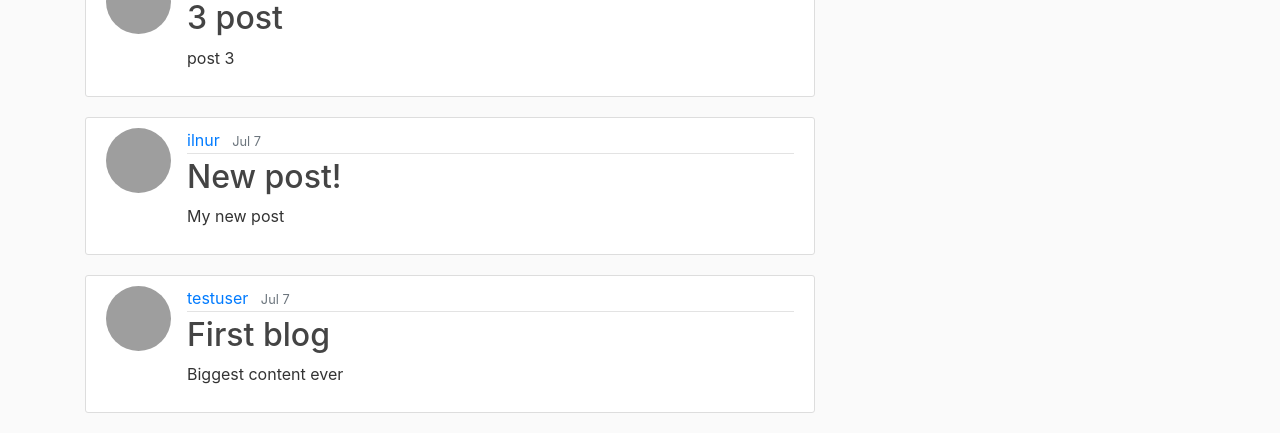
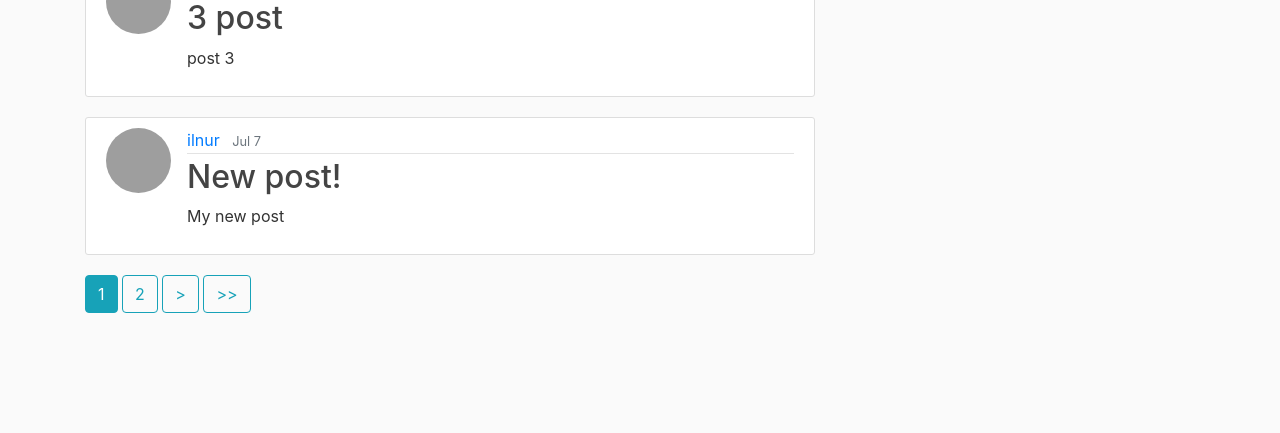
Before and after one commit to IRKhabibullin/DjangoBlog, a Django app: page / in a window 1280 px wide. Shown: the part 653-1086 px from the top of the page. After the commit the page ends 966 px from the top, so only its background shows below. Run offline with Django 3.2, Linux system fonts and the light colour scheme; data comes from the database, SQL or seed files in the repository; both versions use the stored data as it was after the commit; some libraries are stand-ins or nearby versions; grey boxes are pictures that could not be loaded.

Commit message:
posts pagination

```diff
--- a/blog/templates/blog/home.html
+++ b/blog/templates/blog/home.html
@@ -13,4 +13,23 @@
         </div>
     </article>
 {% endfor%}
+{% if is_paginated %}
+    {% if page_obj.has_previous %}
+        <a class="btn btn-outline-info mb-4" href="?page=1"><<</a>
+        <a class="btn btn-outline-info mb-4" href="?page={{ page_obj.previous_page_number }}"><</a>
+    {% endif %}
+
+    {% for num in page_obj.paginator.page_range %}
+        {% if page_obj.number == num %}
+            <a class="btn btn-info mb-4" href="?page={{ num }}">{{ num }}</a>
+        {% elif num > page_obj.number|add:-3 and num < page_obj.number|add:3%}
+            <a class="btn btn-outline-info mb-4" href="?page={{ num }}">{{ num }}</a>
+        {% endif %}
+    {% endfor %}
+
+    {% if page_obj.has_next %}
+        <a class="btn btn-outline-info mb-4" href="?page={{ page_obj.next_page_number }}">></a>
+        <a class="btn btn-outline-info mb-4" href="?page={{ page_obj.paginator.num_pages }}">>></a>
+    {% endif %}
+{% endif %}
 {% endblock content%}
--- a/blog/views.py
+++ b/blog/views.py
@@ -17,6 +17,8 @@ class PostListView(ListView):
     template_name = 'blog/home.html'
     context_object_name = 'posts'
     ordering = ['-post_date']
+    paginate_by = 5
+#     todo profile posts in profile page. look up at 11 lesson
 
 
 class PostDetailView(DetailView):
```
Also changed, not shown: db.sqlite3. Lines whose indentation alone changed are shown as unchanged.
